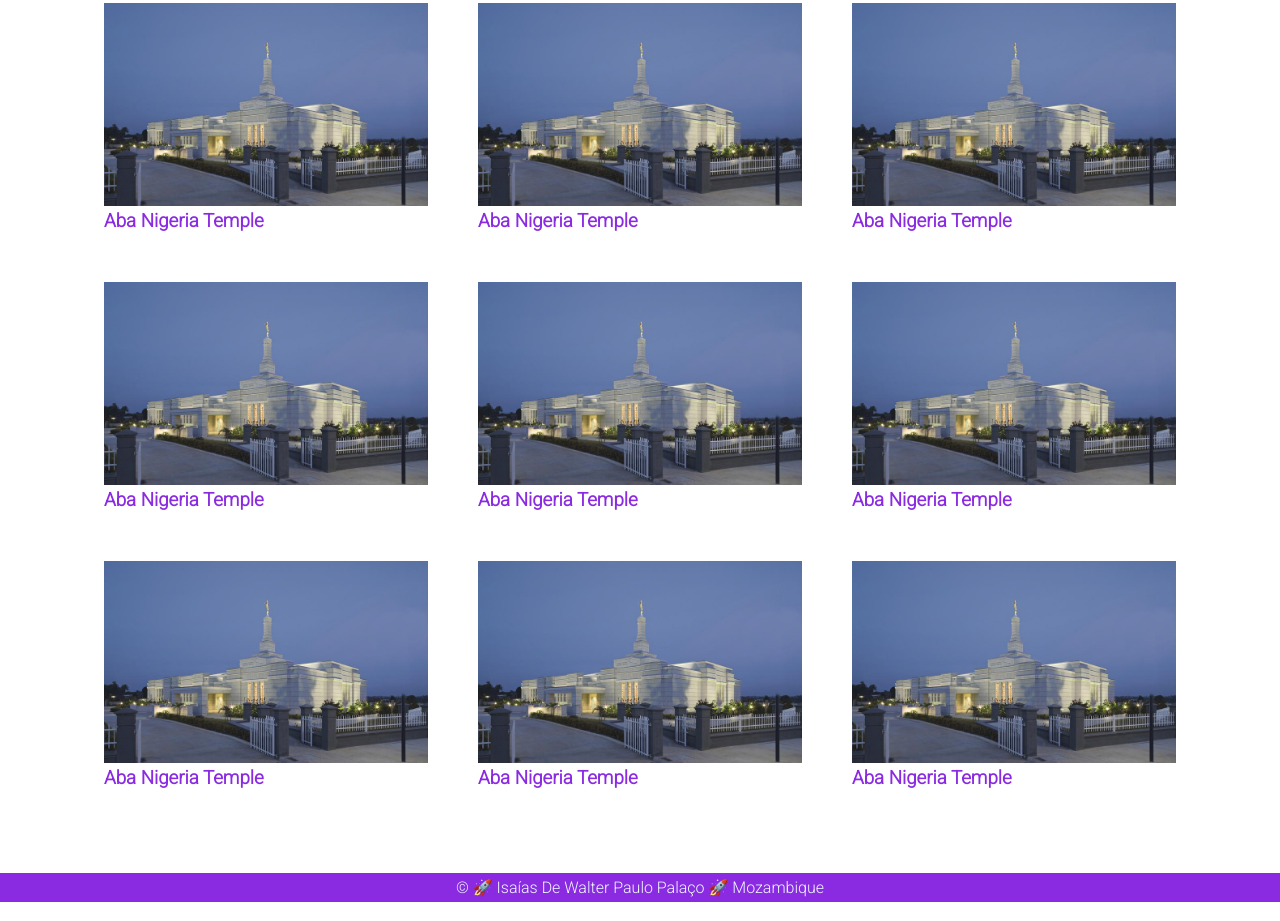
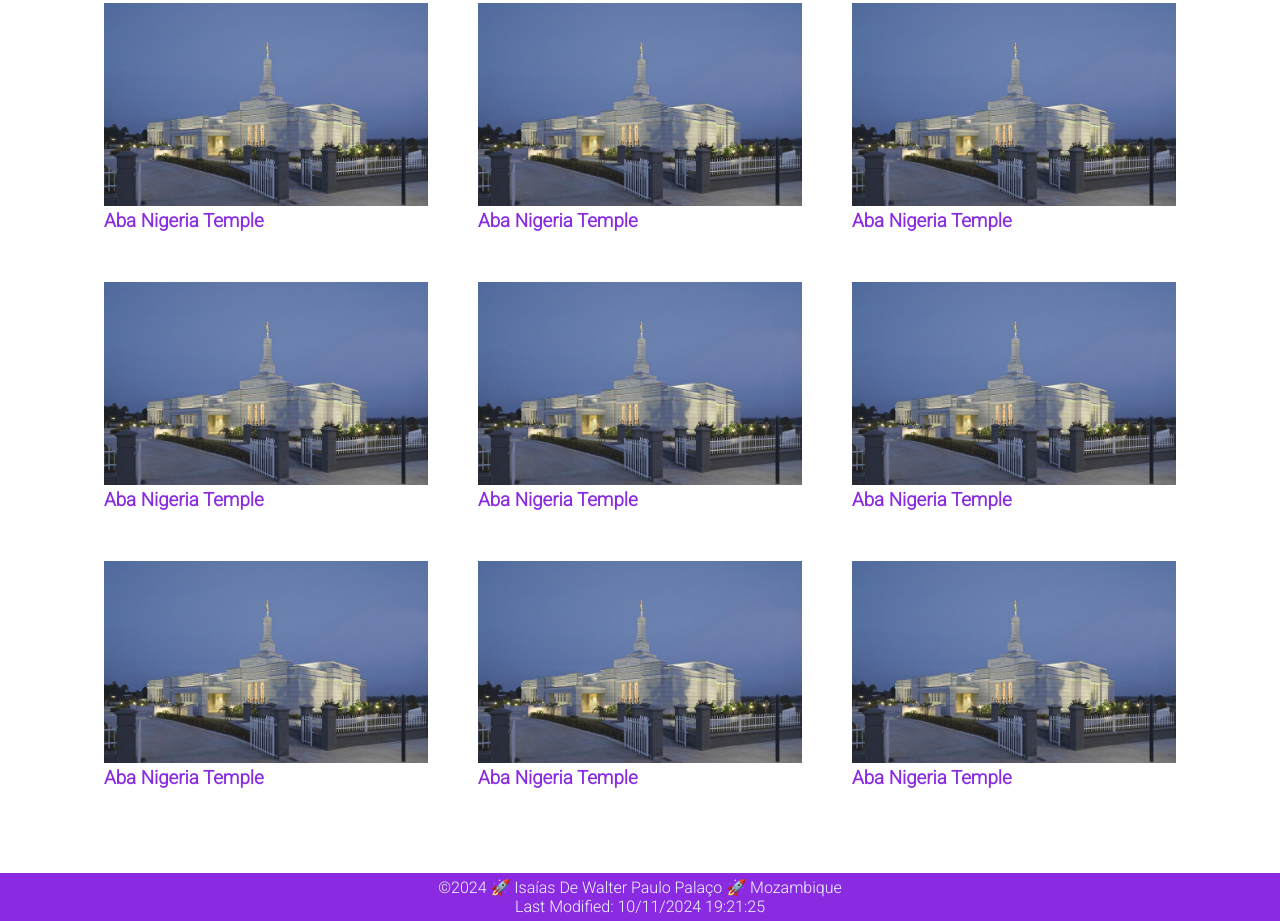
Before and after one commit to IsaiasPalaco/wdd131, a plain HTML site: page temples.html in a window 1280 px wide. Shown: the part 220-1141 px from the top of the page. Drawn offline with Linux system fonts and the light colour scheme.

Commit message:
finalfinal

```diff
--- a/scripts/temples.js
+++ b/scripts/temples.js
@@ -5,3 +5,10 @@ hamButton.addEventListener('click', () => {
 	navigation.classList.toggle('open');
 	hamButton.classList.toggle('open');
 });
+
+document.addEventListener("DOMContentLoaded", function() {
+    const currentYear = new Date().getFullYear();
+    document.getElementById("currentyear").textContent = currentYear;
+    const lastModified = document.lastModified;
+    document.getElementById("lastModified").textContent = `Last Modified: ${lastModified}`;
+});
--- a/temples.html
+++ b/temples.html
@@ -85,8 +85,7 @@
         </section>
     </main>
     <footer>
-        <p>
-            ©<span id="currentyear"></span> 🚀 Isaías De Walter Paulo Palaço 🚀 Mozambique
-        </p>
+        <p>©<span id="currentyear"></span> 🚀 Isaías De Walter Paulo Palaço 🚀 Mozambique</p>
+        <p id="lastModified"></p>
 </body>
 </html>
```
